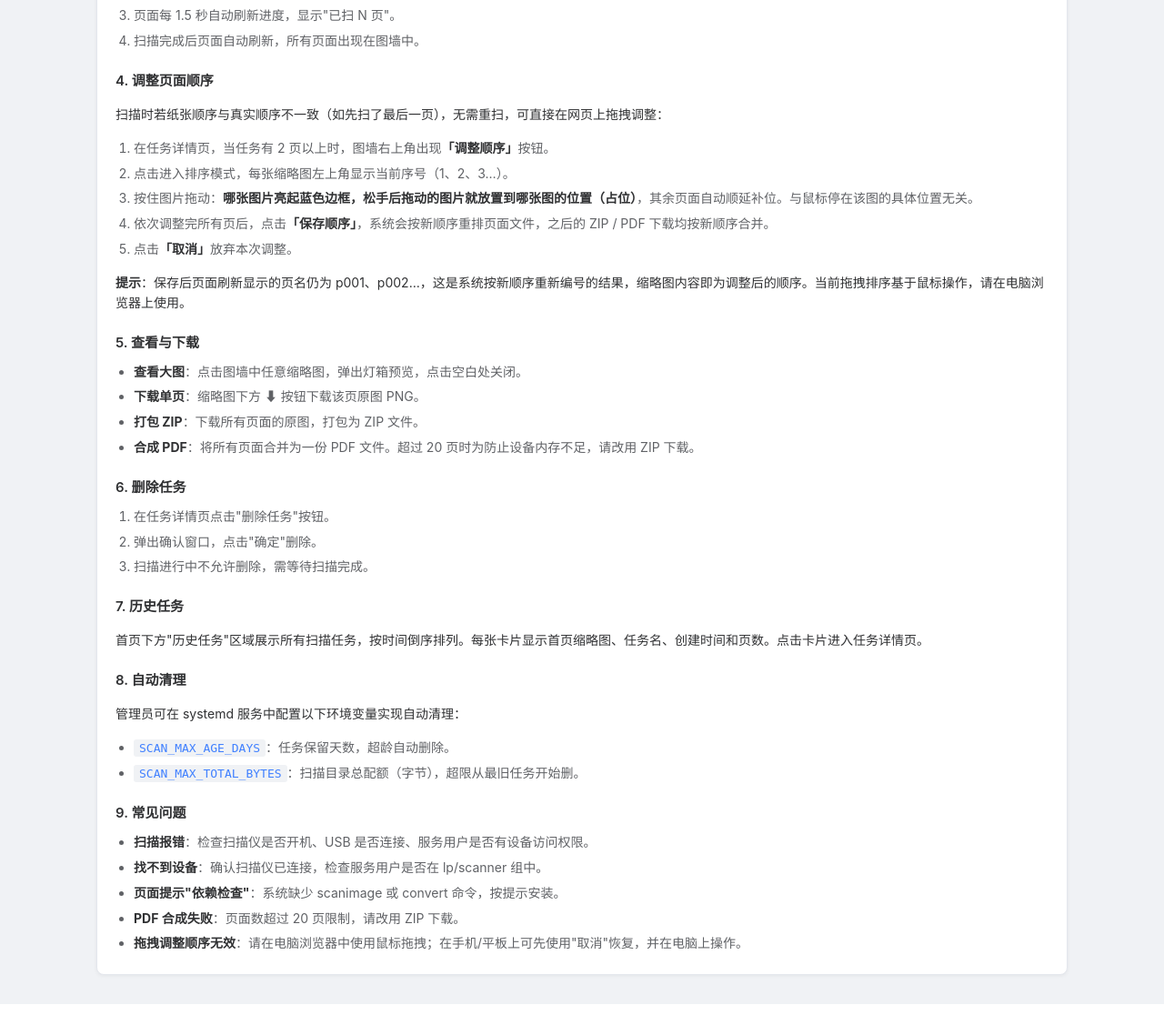
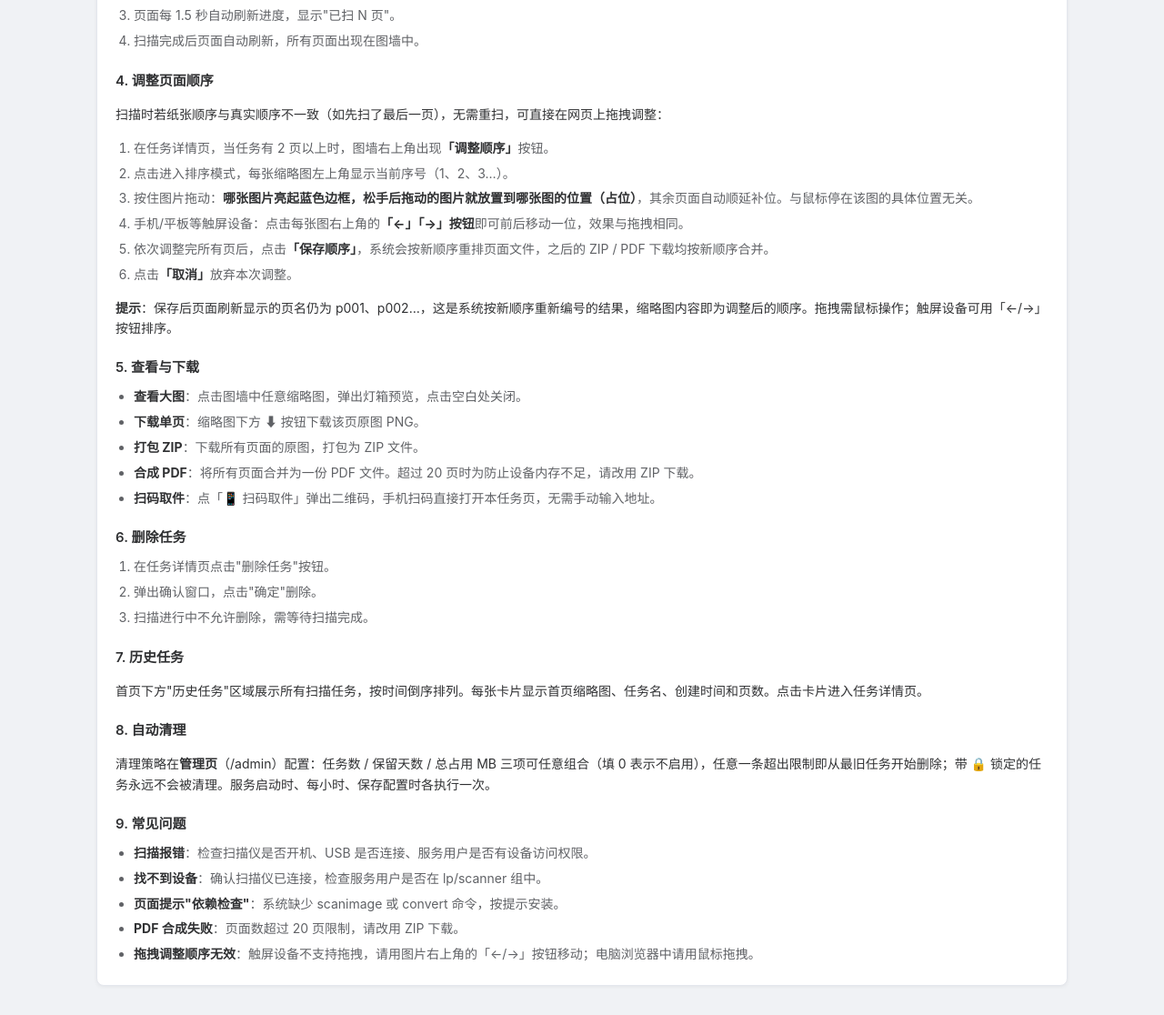
Before and after one commit to Lzeropi/networkscan, a Flask app: page /manual in a window 1280 px wide. Shown: the part 841-1957 px from the top of the page at 91% size. Run offline with Flask 3, Linux system fonts and the light colour scheme.

Commit message:
ScanWeb v1.11：新增扫码取件 + 引入 Git 版本管理

```diff
--- a/app.py
+++ b/app.py
@@ -280,7 +280,24 @@ def dl_pdf(job):
                      download_name=f"{job}.pdf")
 
 
+@app.route("/job/<job>/qrcode")
+def job_qrcode(job):
+    """扫码取件：生成指向本任务页的二维码（可选依赖 qrcode，未安装则返回 404，前端自动隐藏入口）。"""
+    try:
+        import qrcode
+    except ImportError:
+        abort(404)
+    jobs.load(job)   # 校验任务存在
+    url = request.url_root + "job/" + job
+    img = qrcode.make(url)
+    buf = io.BytesIO()
+    img.save(buf, "PNG")
+    buf.seek(0)
+    return send_file(buf, mimetype="image/png")
+
+
 if __name__ == "__main__":
-    jobs.cleanup()                      # 启动时执行一次清理（锁定任务永不动）
-    admin.start_cleanup_scheduler()     # 后台每小时检查一次
+    scanner.cleanup_tmp_pnms()           # 清理上次异常中断残留的 PNM 临时文件
+    jobs.cleanup()                       # 启动时执行一次清理（锁定任务永不动）
+    admin.start_cleanup_scheduler()      # 后台每小时检查一次
     serve(app, host=BIND, port=PORT, threads=8)
--- a/config.py
+++ b/config.py
@@ -24,7 +24,7 @@ SCANIMAGE = os.environ.get("SCANIMAGE", shutil.which("scanimage") or "/usr/bin/s
 CONVERT = os.environ.get("CONVERT_BIN", shutil.which("convert") or "/usr/bin/convert")
 
 # ---------------- v1.10 管理页配置（admin_config.json，优先级高于环境变量） ----------------
-VERSION = "1.10"
+VERSION = "1.11"
 ADMIN_CFG_PATH = os.path.join(os.path.dirname(os.path.abspath(__file__)), "admin_config.json")
 
 # 默认值：scan_root 为空表示沿用环境变量/内置默认；三项清理策略 0 = 不启用
--- a/pyproject.toml
+++ b/pyproject.toml
@@ -1,6 +1,6 @@
 [project]
 name = "scanweb"
-version = "0.1.0"
+version = "1.11.0"
 description = "LAN scanner web UI (scanimage + Flask + waitress)"
 requires-python = ">=3.8"
 dependencies = [
@@ -9,5 +9,8 @@ dependencies = [
     "pillow>=7.0,<9",
 ]
 
+[project.optional-dependencies]
+qrcode = ["qrcode>=7.0"]   # 可选：任务页"扫码取件"二维码（纯 Python，无编译依赖）
+
 [tool.uv]
 package = false
--- a/scanner.py
+++ b/scanner.py
@@ -40,6 +40,22 @@ def _rm(path):
             os.remove(path)
     except OSError:
         pass
+
+
+def cleanup_tmp_pnms():
+    """服务启动时清理 /tmp 中残留的 scanweb PNM 临时文件（上次异常中断遗留）。"""
+    import glob
+    removed = 0
+    try:
+        for f in glob.glob("/tmp/scanweb_*.pnm"):
+            try:
+                os.remove(f)
+                removed += 1
+            except OSError:
+                pass
+    except Exception:
+        pass
+    return removed
 
 
 def _convert_pnms(job, start):
--- a/static/app.js
+++ b/static/app.js
@@ -178,6 +178,18 @@ async function delJob(job) {
   }
 }
 
+/* 任务页：扫码取件（手机扫码直达本任务页） */
+function showQr(job) {
+  const layer = document.getElementById("qrLayer");
+  const img = document.getElementById("qrImg");
+  img.onerror = () => {
+    layer.style.display = "none";
+    alert("二维码功能未启用：请在服务端安装 qrcode（pip install qrcode）");
+  };
+  img.src = "/job/" + encodeURIComponent(job) + "/qrcode?" + Date.now();
+  layer.style.display = "flex";
+}
+
 /* 任务页初始化：灯箱 */
 function initJobPage() {
   const lb = document.getElementById("lightbox");
@@ -213,7 +225,7 @@ function toggleReorderMode(job) {
     btnReorder.style.display = "none";
     btnSaveOrder.style.display = "";
     btnCancelOrder.style.display = "";
-    // 给每个 figure 加拖拽手柄和序号
+    // 给每个 figure 加序号标签与左移/右移按钮（按钮让手机/平板触屏也能排序）
     wall.querySelectorAll("figure").forEach((fig, i) => {
       fig.draggable = true;
       fig.classList.add("reorder-item");
@@ -225,7 +237,24 @@ function toggleReorderMode(job) {
         fig.appendChild(badge);
       }
       badge.textContent = i + 1;
+      // 加左移/右移按钮（幂等：已存在则不重复加）
+      if (!fig.querySelector(".mv-btns")) {
+        const wrap = document.createElement("div");
+        wrap.className = "mv-btns";
+        const left = document.createElement("button");
+        left.className = "mv-btn"; left.type = "button";
+        left.textContent = "←"; left.title = "前移一位";
+        left.addEventListener("click", ev => { ev.stopPropagation(); moveFig(fig, -1); });
+        const right = document.createElement("button");
+        right.className = "mv-btn"; right.type = "button";
+        right.textContent = "→"; right.title = "后移一位";
+        right.addEventListener("click", ev => { ev.stopPropagation(); moveFig(fig, 1); });
+        wrap.appendChild(left);
+        wrap.appendChild(right);
+        fig.appendChild(wrap);
+      }
     });
+    refreshMoveButtons();
   } else {
     cancelReorder();
   }
@@ -241,9 +270,36 @@ function cancelReorder() {
     fig.classList.remove("reorder-item", "drag-over", "drop-before", "drop-after", "drop-h", "drop-v", "dragging");
     const badge = fig.querySelector(".reorder-badge");
     if (badge) badge.remove();
+    const mv = fig.querySelector(".mv-btns");
+    if (mv) mv.remove();
   });
   // 恢复原始 DOM 顺序
   location.reload();
+}
+
+/* 左移/右移按钮：与相邻图交换位置（触屏/鼠标均可用的排序方式） */
+function moveFig(fig, dir) {
+  if (!_reorderMode) return;
+  const prev = fig.previousElementSibling;
+  const next = fig.nextElementSibling;
+  if (dir < 0 && prev) {
+    prev.before(fig);
+  } else if (dir > 0 && next) {
+    next.after(fig);
+  }
+  updateBadges();
+  refreshMoveButtons();
+}
+
+function refreshMoveButtons() {
+  const figs = document.querySelectorAll("#wall figure");
+  figs.forEach((fig, i) => {
+    const btns = fig.querySelectorAll(".mv-btn");
+    if (btns.length === 2) {
+      btns[0].disabled = i === 0;
+      btns[1].disabled = i === figs.length - 1;
+    }
+  });
 }
 
 function initReorderDrag() {
--- a/static/style.css
+++ b/static/style.css
@@ -242,3 +242,13 @@ figcaption a{padding:2px 8px;font-size:13px}
 .btn.danger{color:#c0392b;border-color:#e0b4b0}
 .btn.danger:hover{background:#fbecea}
 .btn:disabled{opacity:.45;cursor:not-allowed}
+
+/* ---------- v1.11 排序移动按钮 + 扫码取件 ---------- */
+.mv-btns{position:absolute;top:4px;right:4px;display:flex;gap:4px;z-index:6}
+.mv-btn{width:24px;height:24px;border-radius:50%;border:1px solid var(--acc);background:#fff;color:var(--acc);font-size:14px;line-height:1;cursor:pointer;padding:0;display:flex;align-items:center;justify-content:center}
+.mv-btn:hover:not(:disabled){background:var(--acc);color:#fff}
+.mv-btn:disabled{opacity:.3;cursor:not-allowed}
+.qr-layer{position:fixed;inset:0;background:rgba(30,60,120,.35);display:flex;align-items:center;justify-content:center;z-index:98}
+.qr-layer .qr-card{background:#fff;border-radius:12px;padding:22px;text-align:center;box-shadow:var(--shadow)}
+.qr-layer img{width:220px;height:220px;image-rendering:pixelated}
+.qr-layer p{margin:10px 0 0;font-size:13px;color:var(--mut);max-width:260px}
--- a/templates/manual.html
+++ b/templates/manual.html
@@ -50,10 +50,11 @@
     <li>在任务详情页，当任务有 2 页以上时，图墙右上角出现<b>「调整顺序」</b>按钮。</li>
     <li>点击进入排序模式，每张缩略图左上角显示当前序号（1、2、3…）。</li>
     <li>按住图片拖动：<b>哪张图片亮起蓝色边框，松手后拖动的图片就放置到哪张图的位置（占位）</b>，其余页面自动顺延补位。与鼠标停在该图的具体位置无关。</li>
+    <li>手机/平板等触屏设备：点击每张图右上角的<b>「←」「→」按钮</b>即可前后移动一位，效果与拖拽相同。</li>
     <li>依次调整完所有页后，点击<b>「保存顺序」</b>，系统会按新顺序重排页面文件，之后的 ZIP / PDF 下载均按新顺序合并。</li>
     <li>点击<b>「取消」</b>放弃本次调整。</li>
   </ol>
-  <p><b>提示</b>：保存后页面刷新显示的页名仍为 p001、p002…，这是系统按新顺序重新编号的结果，缩略图内容即为调整后的顺序。当前拖拽排序基于鼠标操作，请在电脑浏览器上使用。</p>
+  <p><b>提示</b>：保存后页面刷新显示的页名仍为 p001、p002…，这是系统按新顺序重新编号的结果，缩略图内容即为调整后的顺序。拖拽需鼠标操作；触屏设备可用「←/→」按钮排序。</p>
 
   <h3>5. 查看与下载</h3>
   <ul>
@@ -61,6 +62,7 @@
     <li><b>下载单页</b>：缩略图下方 ⬇ 按钮下载该页原图 PNG。</li>
     <li><b>打包 ZIP</b>：下载所有页面的原图，打包为 ZIP 文件。</li>
     <li><b>合成 PDF</b>：将所有页面合并为一份 PDF 文件。超过 20 页时为防止设备内存不足，请改用 ZIP 下载。</li>
+    <li><b>扫码取件</b>：点「📱 扫码取件」弹出二维码，手机扫码直接打开本任务页，无需手动输入地址。</li>
   </ul>
 
   <h3>6. 删除任务</h3>
@@ -74,11 +76,7 @@
   <p>首页下方"历史任务"区域展示所有扫描任务，按时间倒序排列。每张卡片显示首页缩略图、任务名、创建时间和页数。点击卡片进入任务详情页。</p>
 
   <h3>8. 自动清理</h3>
-  <p>管理员可在 systemd 服务中配置以下环境变量实现自动清理：</p>
-  <ul>
-    <li><code>SCAN_MAX_AGE_DAYS</code>：任务保留天数，超龄自动删除。</li>
-    <li><code>SCAN_MAX_TOTAL_BYTES</code>：扫描目录总配额（字节），超限从最旧任务开始删。</li>
-  </ul>
+  <p>清理策略在<b>管理页</b>（/admin）配置：任务数 / 保留天数 / 总占用 MB 三项可任意组合（填 0 表示不启用），任意一条超出限制即从最旧任务开始删除；带 🔒 锁定的任务永远不会被清理。服务启动时、每小时、保存配置时各执行一次。</p>
 
   <h3>9. 常见问题</h3>
   <ul>
@@ -86,7 +84,7 @@
     <li><b>找不到设备</b>：确认扫描仪已连接，检查服务用户是否在 lp/scanner 组中。</li>
     <li><b>页面提示"依赖检查"</b>：系统缺少 scanimage 或 convert 命令，按提示安装。</li>
     <li><b>PDF 合成失败</b>：页面数超过 20 页限制，请改用 ZIP 下载。</li>
-    <li><b>拖拽调整顺序无效</b>：请在电脑浏览器中使用鼠标拖拽；在手机/平板上可先使用"取消"恢复，并在电脑上操作。</li>
+    <li><b>拖拽调整顺序无效</b>：触屏设备不支持拖拽，请用图片右上角的「←/→」按钮移动；电脑浏览器中请用鼠标拖拽。</li>
   </ul>
 
   </div>
```
Also changed, not shown: admin.py (+22 -1 lines), templates/job.html (+7 -0 lines), README.md, 1 other file.
